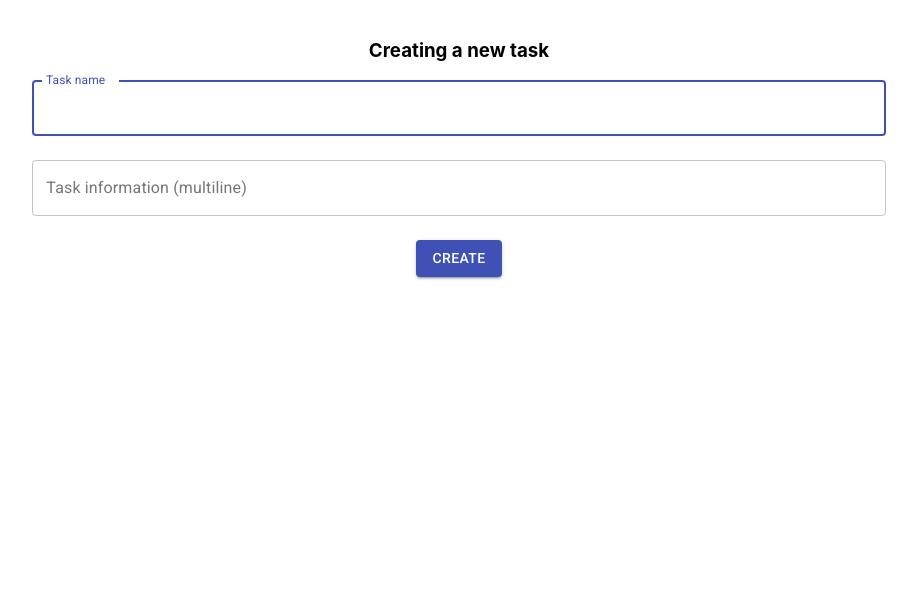
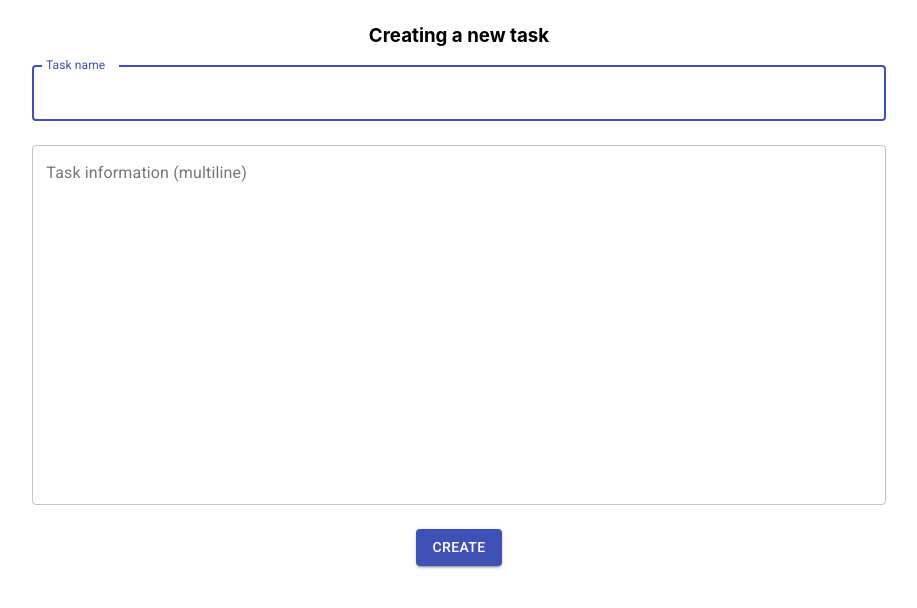
Before and after one commit to vzedano/task-registry, a React (Create React App) app in the folder task-registry-front/: page /new-task in a window 1280 px wide. Shown: the top 608 px of the page, without its empty margins (181-1098 px from the left). Built offline with nearby package versions, Linux system fonts and the light colour scheme.

Commit message:
Change multiline text to be of fixed size.

```diff
--- a/task-registry-front/src/components/TaskPage/TaskPage.js
+++ b/task-registry-front/src/components/TaskPage/TaskPage.js
@@ -75,7 +75,7 @@ export default (props) => {
       spacing={0}
       align="center"
       justify="center"
-      style={{ marginTop: "20px" }}
+      style={{ marginTop: "5px" }}
     >
       <Grid item xs={12}>
         <h3>
@@ -110,6 +110,7 @@ export default (props) => {
                   variant="outlined"
                   onChange={handleInfoChange}
                   defaultValue={inputId ? info : ""}
+                  rows={17}
                   InputProps={{
                     style: {
                       fontFamily: fontFamily,
```
